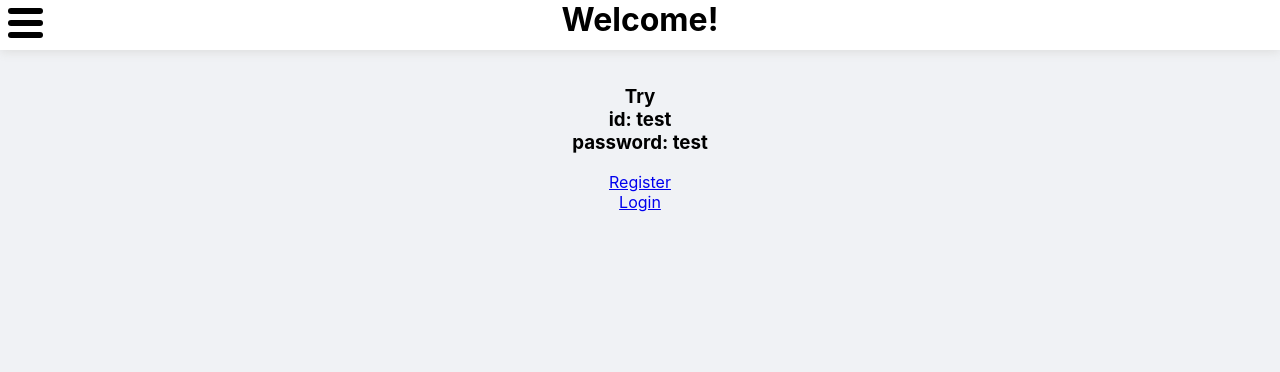
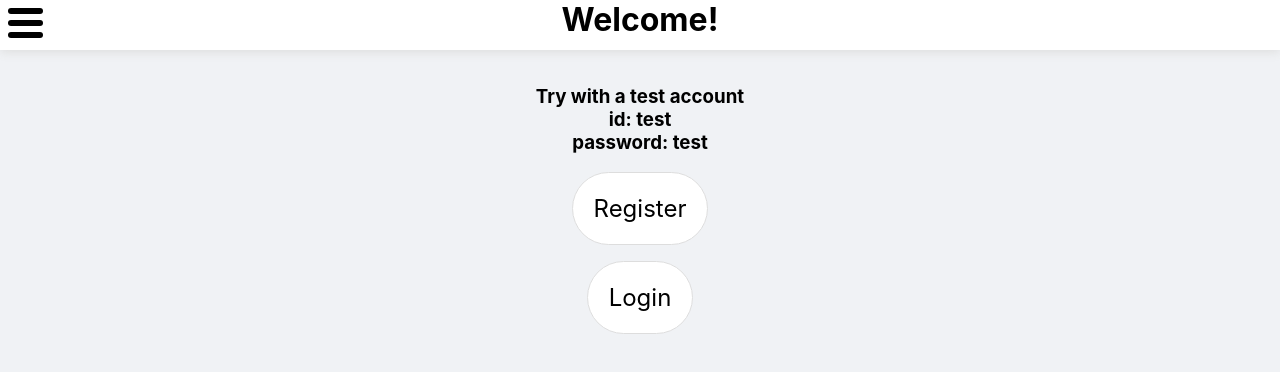
Before and after one commit to sungjun0110/your_journal, a React (Create React App) app: page / in a window 1280 px wide. Shown: the top 372 px of the page. Built offline with nearby package versions, Linux system fonts and the light colour scheme.

Commit message:
added css to buttons on home page

```diff
--- a/src/App.css
+++ b/src/App.css
@@ -6,5 +6,6 @@
 
 :root {
   --background-color: #f0f2f5;
+  --border-color: #ddd;
   background-color: var(--background-color);
 }
--- a/src/pages/Home.js
+++ b/src/pages/Home.js
@@ -11,7 +11,7 @@ function Home() {
   return (
     <div id="page-div">
       {credentials? <h1>{credentials && credentials.username}'s Journal</h1> : <h1>Welcome!</h1> }
-      {!credentials && <h3>Try <br />id: test<br />password: test</h3>}
+      {!credentials && <h3>Try with a test account<br />id: test<br />password: test</h3>}
       {!credentials && <Link to='/register'>Register</Link>}
       {!credentials && <Link to='/login'>Login</Link>}
       {credentials && <Journals />}
--- a/src/pages/Pages.css
+++ b/src/pages/Pages.css
@@ -30,3 +30,21 @@
   padding: 1rem;
   margin-bottom: .5rem;
 }
+#page-div a {
+  text-decoration: none;
+  user-select: none;
+  -moz-user-select: none;
+  -webkit-user-select: none;
+  font-size: 1.5rem;
+  color: black;
+  background-color: white;
+  padding: 1.3rem;
+  border: 1px solid var(--border-color);
+  border-radius: 5rem;
+  margin-bottom: 1rem;
+  transition: all ease-in-out .5s;
+}
+#page-div a:hover {
+  background-color: rgb(255, 212, 70);
+
+}
```
